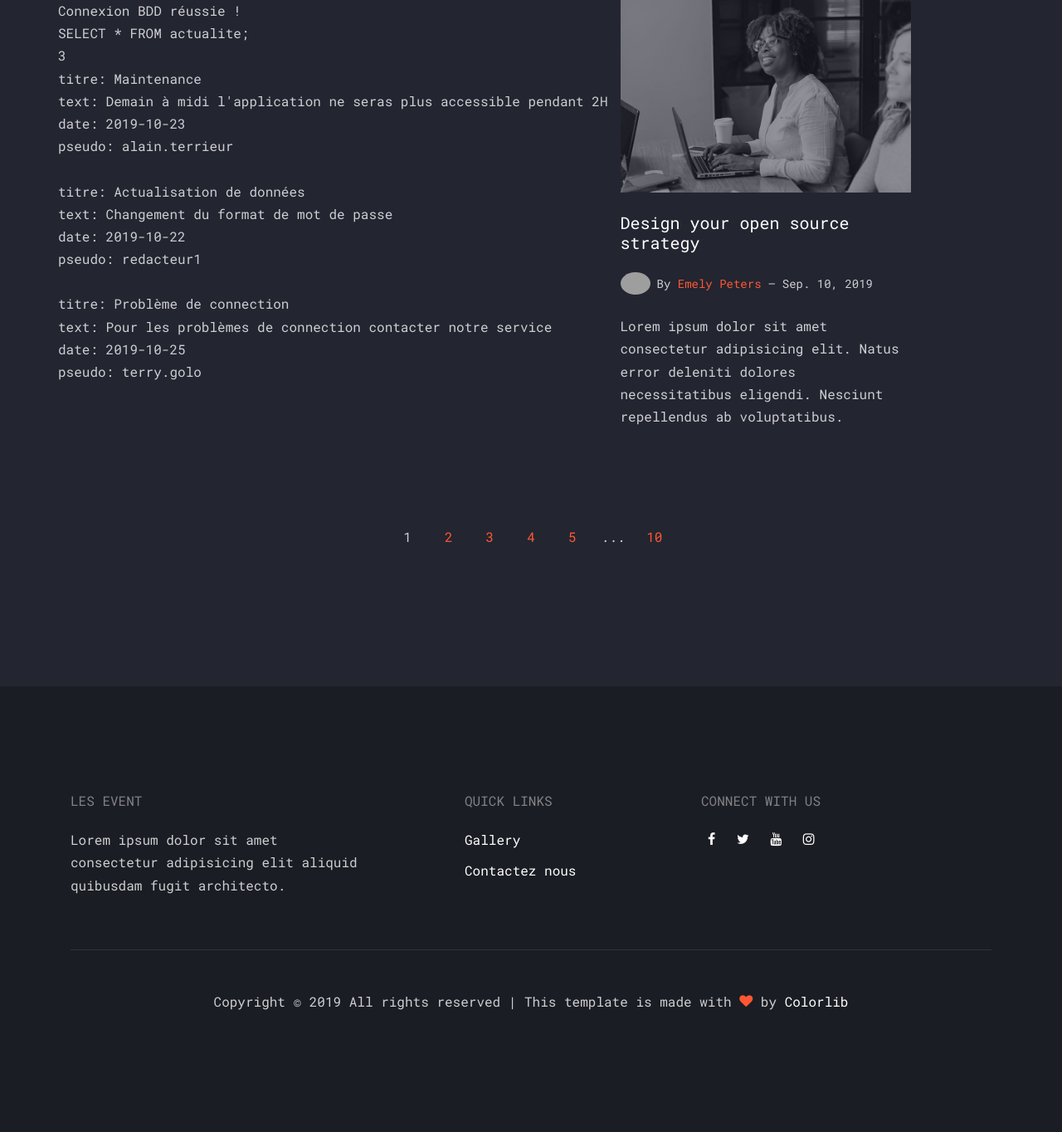
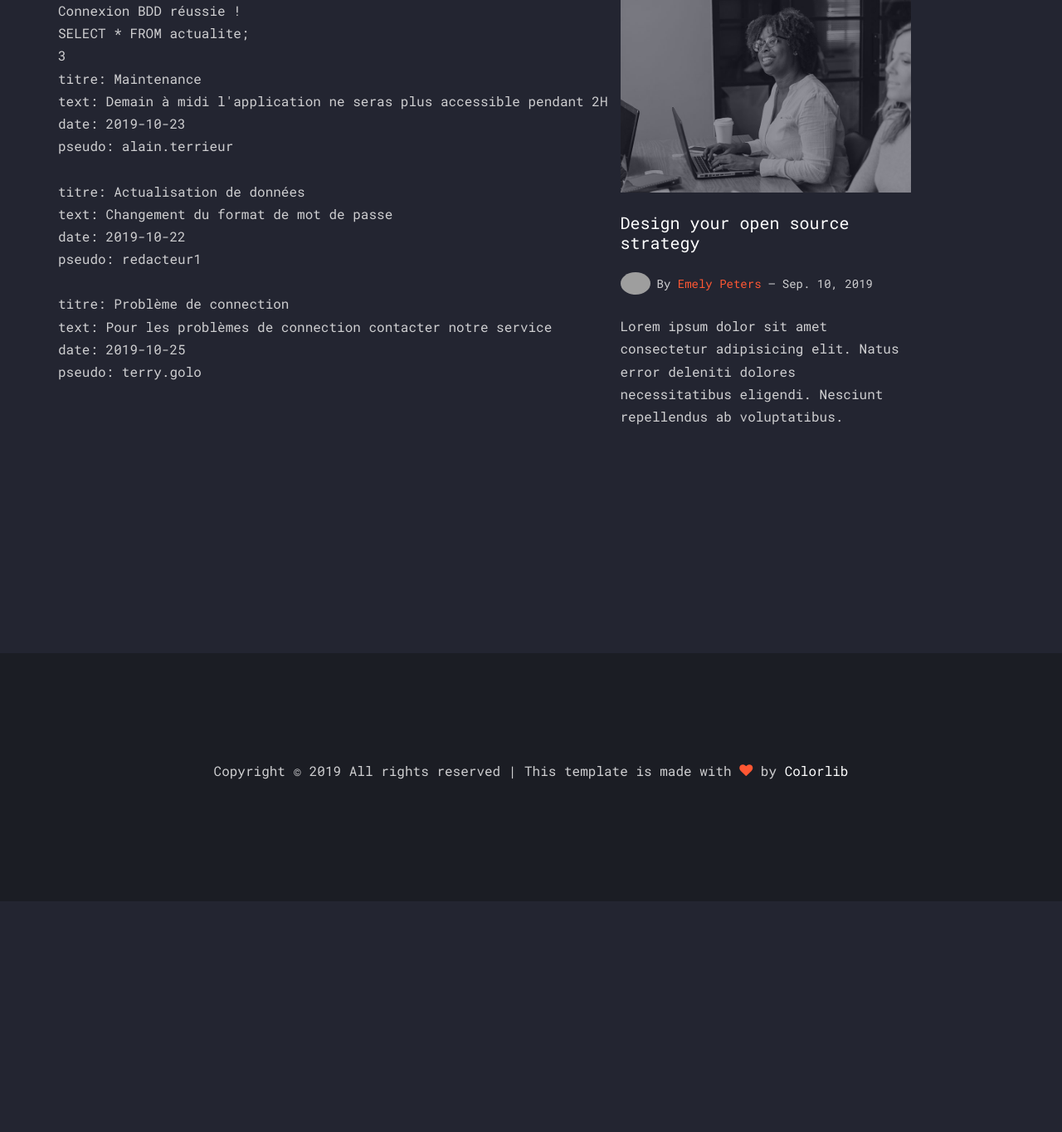
Before and after one commit to Chomphoo-pro/UBO_Display, a PHP site: page /php/news.php in a window 1280 px wide. Shown: the part 721-2085 px from the top of the page at 83% size. After the commit the page ends 1807 px from the top, so only its background shows below. Run offline with PHP 8.4, Linux system fonts and the light colour scheme; data comes from the database, SQL or seed files in the repository; some web fonts are replaced; grey boxes are pictures that could not be loaded.

Commit message:
Footer
Mise en page du footer

```diff
--- a/html/php/gestionaire_accueil.php
+++ b/html/php/gestionaire_accueil.php
@@ -82,7 +82,7 @@
           <div class="row mb-5">
             <div class="col-md-12" data-aos="fade-up">
               <span class="d-block mb-3 caption" data-aos="fade-up">Accueil</span>
-              <h1 class="d-block mb-4" data-aos="fade-up" data-aos-delay="100">Bienvenue rédacteur</h1>
+              <h1 class="d-block mb-4" data-aos="fade-up" data-aos-delay="100">Bienvenue gestionnaire</h1>
               <?php
               $mysqli = new mysqli('localhost', 'zle_beuch', 'w3hsyumy', 'zfl2-zle_beuch');
 
@@ -131,7 +131,7 @@
           </div>
         </div>
       </div>
-
+    </div>
 
 
 
--- a/html/php/news.php
+++ b/html/php/news.php
@@ -1,5 +1,6 @@
 <!DOCTYPE html>
 <html lang="en">
+
 <head>
   <title>Festival des bouées</title>
   <meta charset="utf-8">
@@ -18,6 +19,7 @@
 
   <link rel="stylesheet" href="../css/style.css">
 </head>
+
 <body>
 
   <div class="site-wrap">
@@ -53,7 +55,6 @@
           <div class="d-inline-block d-xl-none ml-md-0 mr-auto py-3" style="position: relative; top: 3px;"><a href="#" class="site-menu-toggle js-menu-toggle text-white"><span class="icon-menu h3"></span></a></div>
         </div>
       </div>
-      </div>
     </header>
 
     <div class="site-section site-hero inner">
@@ -84,10 +85,9 @@
             <?php
 
 
-                    $mysqli = new mysqli('localhost','zle_beuch','w3hsyumy','zfl2-zle_beuch');
+            $mysqli = new mysqli('localhost', 'zle_beuch', 'w3hsyumy', 'zfl2-zle_beuch');
 
-                    if ($mysqli->connect_errno)
-                    {
+            if ($mysqli->connect_errno) {
               // Affichage d'un message d'erreur
               echo "Error: Problème de connexion à la BDD \n";
               echo "Errno: " . $mysqli->connect_errno . "\n";
@@ -122,23 +122,18 @@
               echo "Errno: " . $mysqli->errno . "\n";
               echo "Error: " . $mysqli->error . "\n";
               exit();
-                    }
-                    else //La requête s’est bien exécutée (<=> couleur verte dans phpmyadmin)
+            } else //La requête s’est bien exécutée (<=> couleur verte dans phpmyadmin)
             {
               echo "<br />";
-                      echo($result1->num_rows); //Donne le bon nombre de lignes récupérées
+              echo ($result1->num_rows); //Donne le bon nombre de lignes récupérées
               echo "<br />";
 
-                      while ($actualite = $result1->fetch_assoc())
-                      {
-                        echo ('titre: ' .$actualite['ACT_TITRE']
+              while ($actualite = $result1->fetch_assoc()) {
+                echo ('titre: ' . $actualite['ACT_TITRE']
                   . '<br> text: ' . $actualite['ACT_TEXTE']
                   . '<br> date: ' . $actualite['ACT_DATE_DE_PUBLICATION']
-                              . '<br> pseudo: '. $actualite['CMPT_PSEUDO']
-                              .'<br>'
-                            )
-
-                        ;
+                  . '<br> pseudo: ' . $actualite['CMPT_PSEUDO']
+                  . '<br>');
                 echo "<br />";
               }
             }
@@ -162,7 +157,7 @@
 
 
 
-      <div class="col-md-6 col-lg-4 mb-5 mb-lg-5 blog-entry"  data-aos="fade-up" data-aos-delay="200">
+          <div class="col-md-6 col-lg-4 mb-5 mb-lg-5 blog-entry" data-aos="fade-up" data-aos-delay="200">
             <a href="#" class="d-block mb-4">
               <img src="images/img_1.jpg" alt="Image" class="img-fluid">
             </a>
@@ -181,61 +176,23 @@
         </div>
 
 
-        <div class="row" data-aos="fade-up" data-aos-delay="500">
-          <div class="col-md-12 text-center">
-            <div class="custom-pagination">
-              <span>1</span>
-              <a href="#">2</a>
-              <a href="#">3</a>
-              <a href="#">4</a>
-              <a href="#">5</a>
-              <span>...</span>
-              <a href="#">10</a>
-            </div>
-          </div>
-        </div>
+
       </div>
     </div>
 
 
 
     <footer class="site-footer">
-      <div class="container">
-        <div class="row mb-5">
-          <div class="col-md-4">
-            <h2 class="footer-heading text-uppercase mb-4">les Event</h2>
-            <p>Lorem ipsum dolor sit amet consectetur adipisicing elit aliquid quibusdam fugit architecto.</p>
-          </div>
-          <div class="col-md-3 ml-auto">
-            <h2 class="footer-heading text-uppercase mb-4">Quick Links</h2>
-            <ul class="list-unstyled">
-              <li><a href="#">Gallery</a></li>
-              <li><a href="#">Contactez nous</a></li>
-            </ul>
-          </div>
-          <div class="col-md-4">
-            <h2 class="footer-heading text-uppercase mb-4">Connect with Us</h2>
-            <p>
-              <a href="#" class="p-2 pl-0"><span class="icon-facebook"></span></a>
-              <a href="#" class="p-2"><span class="icon-twitter"></span></a>
-              <a href="#" class="p-2"><span class="icon-youtube"></span></a>
-              <a href="#" class="p-2"><span class="icon-instagram"></span></a>
-            </p>
-          </div>
-        </div>
-        <div class="row">
-
       <div class="col-md-12 text-center">
-              <div class="border-top pt-5">
         <p>
           <!-- Link back to Colorlib can't be removed. Template is licensed under CC BY 3.0. -->
-              Copyright &copy; <script>document.write(new Date().getFullYear());</script> All rights reserved | This template is made with <i class="icon-heart text-primary" aria-hidden="true"></i> by <a href="https://colorlib.com" target="_blank" >Colorlib</a>
+          Copyright &copy; <script>
+            document.write(new Date().getFullYear());
+          </script> All rights reserved | This template is made with <i class="icon-heart text-primary" aria-hidden="true"></i> by <a href="https://colorlib.com" target="_blank">Colorlib</a>
           <!-- Link back to Colorlib can't be removed. Template is licensed under CC BY 3.0. -->
         </p>
       </div>
-          </div>
-        </div>
-      </div>
+
     </footer>
 
   </div>
@@ -255,4 +212,5 @@
   <script src="js/main.js"></script>
 
 </body>
+
 </html>
--- a/html/php/redacteur_accueil.php
+++ b/html/php/redacteur_accueil.php
@@ -131,7 +131,7 @@
           </div>
         </div>
       </div>
-
+    </div>
 
 
 
```
Also changed, not shown: html/php/affichageCategorie.php (+19 -19 lines), html/php/redacteur_cat_info.php (+6 -5 lines), html/php/session_action.php (+17 -15 lines), html/php/session.php (indentation only). Lines whose indentation alone changed are shown as unchanged.
